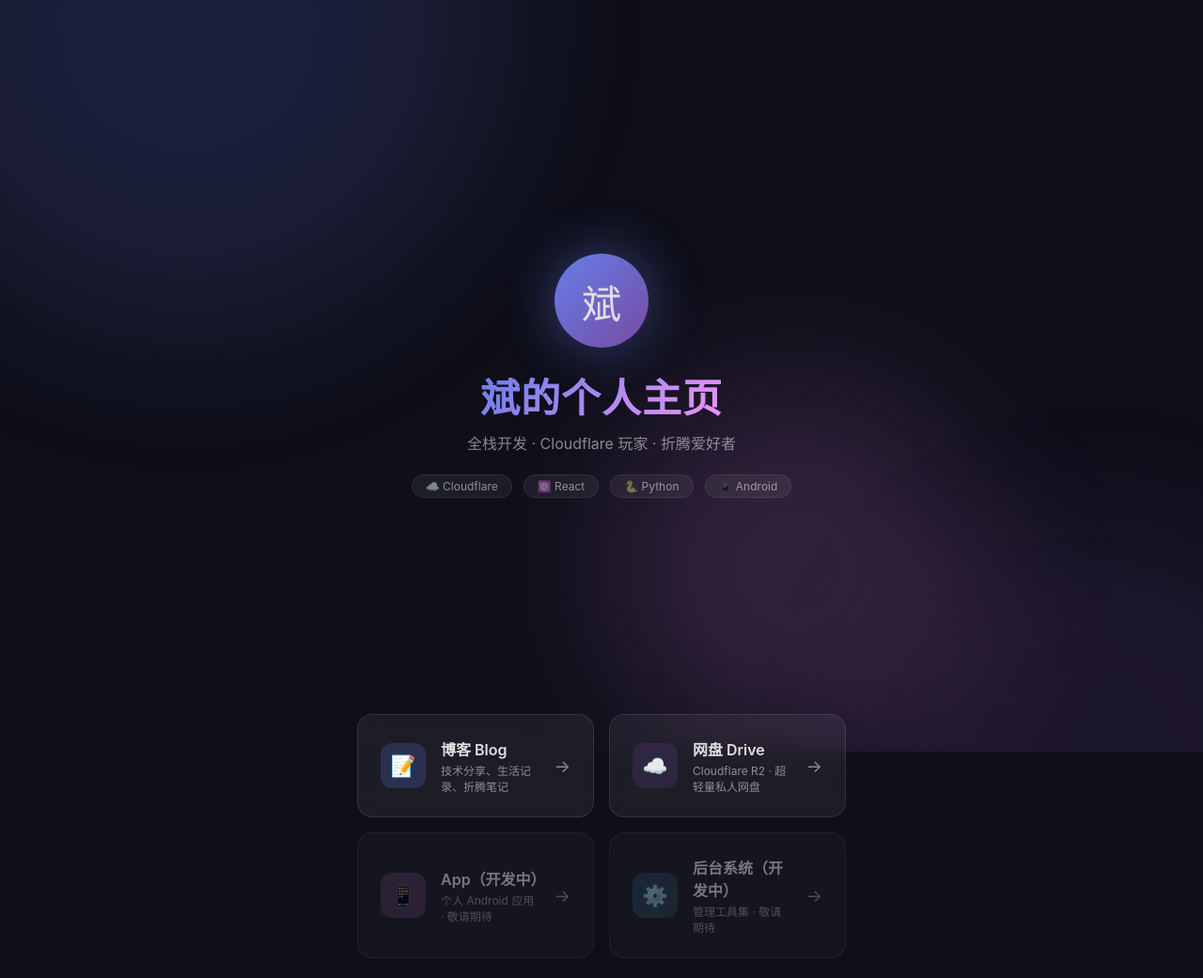
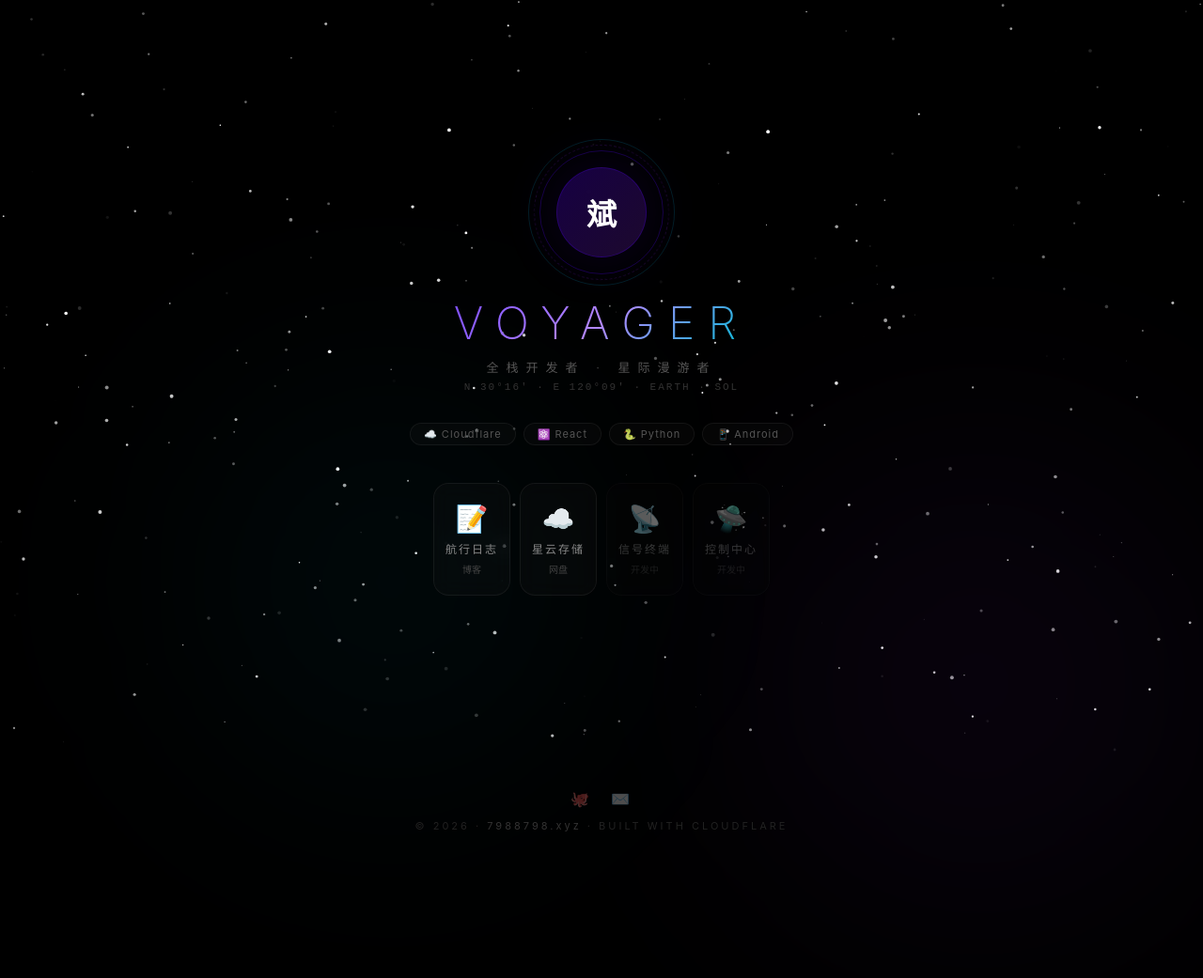
Before and after one commit to jingbeihai/homepage, a plain HTML site: page index.html in a window 1280 px wide. Shown: the top 1041 px of the page at 94% size. After the commit the page ends 918 px from the top, so only its background shows below. Drawn offline with Linux system fonts and the light colour scheme.

Commit message:
feat: space voyager theme - canvas starfield, nebula glow, orbiting avatar, cosmic gradient

```diff
--- a/index.html
+++ b/index.html
@@ -1,54 +1,60 @@
 <!DOCTYPE html>
-<html lang="zh-cn" data-theme="dark">
+<html lang="zh-cn">
 <head>
 <meta charset="UTF-8">
 <meta name="viewport" content="width=device-width, initial-scale=1.0">
-<title>斌的个人主页</title>
+<title>斌 · 星际漫游</title>
 <style>
   *, *::before, *::after { box-sizing: border-box; margin: 0; padding: 0; }
-
-  :root {
-    --bg: #0f0f1a;
-    --card-bg: rgba(255,255,255,0.06);
-    --card-border: rgba(255,255,255,0.1);
-    --card-hover: rgba(255,255,255,0.12);
-    --text: #e0e0e0;
-    --text-dim: rgba(255,255,255,0.5);
-    --accent: #667eea;
-    --accent2: #764ba2;
-  }
 
   body {
     font-family: -apple-system, BlinkMacSystemFont, "Segoe UI", "PingFang SC",
       "Microsoft YaHei", "Helvetica Neue", sans-serif;
-    background: var(--bg);
-    color: var(--text);
+    background: #000;
+    color: #e0e0e0;
     min-height: 100vh;
     overflow-x: hidden;
   }
 
-  .bg-anim {
+  /* ===== Stars ===== */
+  #stars-canvas {
     position: fixed; top: 0; left: 0;
     width: 100%; height: 100%;
-    z-index: 0; overflow: hidden;
-    pointer-events: none;
-  }
-  .bg-anim span {
-    position: absolute; border-radius: 50%;
-    filter: blur(80px); opacity: 0.15;
-    animation: float 20s infinite ease-in-out;
-  }
-  .bg-anim span:nth-child(1) { width: 600px; height: 600px; background: #667eea; top: -200px; left: -200px; animation-delay: 0s; }
-  .bg-anim span:nth-child(2) { width: 500px; height: 500px; background: #764ba2; bottom: -150px; right: -150px; animation-delay: -7s; }
-  .bg-anim span:nth-child(3) { width: 400px; height: 400px; background: #f093fb; top: 50%; left: 50%; animation-delay: -14s; }
-
-  @keyframes float {
-    0%, 100% { transform: translate(0,0) scale(1); }
-    25% { transform: translate(100px,-80px) scale(1.1); }
-    50% { transform: translate(-60px,120px) scale(0.9); }
-    75% { transform: translate(80px,60px) scale(1.05); }
+    z-index: 0; pointer-events: none;
   }
 
+  /* ===== Nebula ===== */
+  .nebula {
+    position: fixed; border-radius: 50%;
+    filter: blur(120px); pointer-events: none;
+    z-index: 0;
+  }
+  .nebula:nth-child(1) {
+    width: 800px; height: 800px;
+    background: radial-gradient(circle, rgba(74,0,224,0.12), transparent);
+    top: -200px; left: -200px;
+    animation: drift 30s infinite ease-in-out;
+  }
+  .nebula:nth-child(2) {
+    width: 600px; height: 600px;
+    background: radial-gradient(circle, rgba(142,45,226,0.08), transparent);
+    bottom: -150px; right: -100px;
+    animation: drift 25s infinite ease-in-out reverse;
+  }
+  .nebula:nth-child(3) {
+    width: 500px; height: 500px;
+    background: radial-gradient(circle, rgba(0,210,255,0.06), transparent);
+    top: 50%; left: 10%;
+    animation: drift 35s infinite ease-in-out;
+  }
+
+  @keyframes drift {
+    0%, 100% { transform: translate(0, 0); }
+    33% { transform: translate(100px, -80px); }
+    66% { transform: translate(-60px, 120px); }
+  }
+
+  /* ===== Hero ===== */
   .hero {
     position: relative; z-index: 1;
     min-height: 100vh;
@@ -57,142 +63,271 @@
     padding: 40px 20px; text-align: center;
   }
 
-  .avatar {
-    width: 100px; height: 100px; border-radius: 50%;
-    background: linear-gradient(135deg, #667eea, #764ba2);
+  /* ===== Avatar ===== */
+  .avatar-wrap {
+    width: 120px; height: 120px;
+    margin: 0 auto 28px;
+    position: relative;
     display: flex; align-items: center; justify-content: center;
-    font-size: 42px; margin-bottom: 20px;
-    box-shadow: 0 0 40px rgba(102,126,234,0.3);
-    animation: pulse 3s infinite ease-in-out;
   }
 
-  @keyframes pulse {
-    0%, 100% { box-shadow: 0 0 40px rgba(102,126,234,0.3); }
-    50% { box-shadow: 0 0 60px rgba(102,126,234,0.5); }
+  .avatar-ring {
+    position: absolute;
+    top: -6px; left: -6px;
+    width: 132px; height: 132px;
+    border-radius: 50%;
+    border: 1px solid rgba(74,0,224,0.3);
+    animation: orbit-1 4s linear infinite;
+  }
+  .avatar-ring:nth-child(2) {
+    top: -12px; left: -12px;
+    width: 144px; height: 144px;
+    border: 1px dashed rgba(142,45,226,0.2);
+    animation: orbit-1 7s linear infinite reverse;
+  }
+  .avatar-ring:nth-child(3) {
+    top: -18px; left: -18px;
+    width: 156px; height: 156px;
+    border: 1px solid rgba(0,210,255,0.15);
+    animation: orbit-1 10s linear infinite;
   }
 
-  .hero h1 {
-    font-size: 42px; font-weight: 800;
-    background: linear-gradient(135deg, #667eea, #f093fb);
-    -webkit-background-clip: text; -webkit-text-fill-color: transparent;
-    background-clip: text; margin-bottom: 8px; letter-spacing: 1px;
+  @keyframes orbit-1 {
+    to { transform: rotate(360deg); }
   }
 
-  .hero p { font-size: 16px; color: var(--text-dim); margin-bottom: 6px; }
-
-  .hero .tags {
-    display: flex; gap: 12px; margin-top: 16px;
-    flex-wrap: wrap; justify-content: center;
-  }
-  .hero .tags span {
-    padding: 4px 14px; border-radius: 20px; font-size: 12px;
-    background: rgba(255,255,255,0.06);
-    color: var(--text-dim); border: 1px solid rgba(255,255,255,0.08);
+  .avatar {
+    width: 96px; height: 96px;
+    border-radius: 50%;
+    display: flex; align-items: center; justify-content: center;
+    font-size: 32px; font-weight: 600;
+    background: linear-gradient(135deg, rgba(74,0,224,0.3), rgba(142,45,226,0.2));
+    border: 1px solid rgba(74,0,224,0.3);
+    box-shadow: 0 0 60px rgba(74,0,224,0.15);
+    color: white;
+    position: relative;
+    z-index: 1;
+    backdrop-filter: blur(4px);
   }
 
+  /* ===== Title ===== */
+  .hero h1 {
+    font-size: 48px;
+    font-weight: 200;
+    letter-spacing: 14px;
+    text-transform: uppercase;
+    margin-bottom: 8px;
+    background: linear-gradient(135deg, #7c4dff, #b388ff, #00bcd4);
+    -webkit-background-clip: text;
+    -webkit-text-fill-color: transparent;
+    background-clip: text;
+  }
+
+  .hero .subtitle {
+    font-size: 13px;
+    color: #555;
+    letter-spacing: 8px;
+    text-transform: uppercase;
+    margin-bottom: 6px;
+    font-weight: 300;
+  }
+
+  .hero .coord {
+    font-family: 'Courier New', monospace;
+    font-size: 11px;
+    color: #333;
+    margin-bottom: 32px;
+    letter-spacing: 2px;
+  }
+
+  /* ===== Tags ===== */
+  .tags {
+    display: flex; gap: 8px; justify-content: center;
+    flex-wrap: wrap; margin-bottom: 40px;
+  }
+  .tags span {
+    padding: 4px 14px;
+    border-radius: 20px;
+    font-size: 11px;
+    color: #555;
+    border: 1px solid rgba(255,255,255,0.06);
+    background: rgba(255,255,255,0.02);
+    letter-spacing: 1px;
+  }
+
+  /* ===== Cards ===== */
   .links {
-    position: relative; z-index: 1;
-    display: grid; grid-template-columns: repeat(auto-fit, minmax(240px, 1fr));
-    gap: 16px; max-width: 560px;
-    margin: -40px auto 60px; padding: 0 20px;
+    display: grid;
+    grid-template-columns: repeat(4, 1fr);
+    gap: 10px;
+    max-width: 520px;
+    margin: 0 auto;
   }
 
   .card {
-    background: var(--card-bg);
-    backdrop-filter: blur(12px);
-    border: 1px solid var(--card-border);
-    border-radius: 16px; padding: 24px;
-    text-decoration: none; color: var(--text);
-    transition: all 0.3s ease;
-    display: flex; align-items: center; gap: 16px;
-    position: relative; overflow: hidden;
+    padding: 20px 12px;
+    border: 1px solid rgba(255,255,255,0.06);
+    border-radius: 16px;
+    text-decoration: none;
+    color: #888;
+    transition: all 0.4s ease;
+    background: rgba(255,255,255,0.02);
+    backdrop-filter: blur(10px);
+    display: flex; flex-direction: column; align-items: center; gap: 6px;
+    position: relative;
+    overflow: hidden;
   }
 
-  .card::before {
-    content: ''; position: absolute; top: 0; left: 0;
-    width: 100%; height: 100%;
-    background: linear-gradient(135deg, rgba(102,126,234,0.1), rgba(118,75,162,0.05));
-    opacity: 0; transition: opacity 0.3s;
+  .card::after {
+    content: '';
+    position: absolute;
+    bottom: 0; left: 50%;
+    transform: translateX(-50%);
+    width: 0;
+    height: 2px;
+    background: linear-gradient(90deg, #7c4dff, #00bcd4);
+    transition: width 0.4s;
   }
 
-  .card:hover { background: var(--card-hover); transform: translateY(-4px); border-color: rgba(102,126,234,0.3); }
-  .card:hover::before { opacity: 1; }
-  .card:hover .card-arrow { transform: translateX(4px); color: var(--accent); }
+  .card:hover::after { width: 80%; }
 
-  .card-icon {
-    width: 48px; height: 48px; border-radius: 12px;
-    display: flex; align-items: center; justify-content: center;
-    font-size: 22px; flex-shrink: 0; position: relative; z-index: 1;
+  .card:hover {
+    border-color: rgba(124,77,255,0.3);
+    background: rgba(124,77,255,0.06);
+    transform: translateY(-6px) scale(1.02);
+    box-shadow: 0 20px 60px rgba(74,0,224,0.15);
+    color: #e0e0e0;
   }
-  .card-icon.blog { background: rgba(102,126,234,0.2); }
-  .card-icon.drive { background: rgba(118,75,162,0.2); }
-  .card-icon.app { background: rgba(240,147,251,0.2); }
-  .card-icon.tool { background: rgba(72,202,228,0.2); }
 
-  .card-info { flex: 1; min-width: 0; position: relative; z-index: 1; }
-  .card-info h3 { font-size: 16px; font-weight: 600; margin-bottom: 2px; }
-  .card-info p { font-size: 12px; color: var(--text-dim); }
+  .card .icon { font-size: 28px; display: block; }
+  .card .label { font-size: 12px; font-weight: 500; letter-spacing: 2px; }
+  .card .hint { font-size: 10px; color: #444; }
+  .card:hover .hint { color: #666; }
 
-  .card-arrow { font-size: 18px; color: var(--text-dim); position: relative; z-index: 1; transition: transform 0.3s; }
+  .card.coming { opacity: 0.4; }
+  .card.coming:hover { transform: none; box-shadow: none; border-color: rgba(255,255,255,0.06); color: #888; }
+  .card.coming:hover::after { width: 0; }
 
-  .card.coming-soon { opacity: 0.5; cursor: default; }
-  .card.coming-soon:hover { transform: none; background: var(--card-bg); }
+  /* ===== Footer ===== */
+  .footer {
+    position: relative; z-index: 1;
+    text-align: center; padding: 40px 20px 32px;
+    font-size: 11px; color: #222;
+    letter-spacing: 3px;
+  }
+  .footer a { color: #333; text-decoration: none; transition: color 0.3s; }
+  .footer a:hover { color: #7c4dff; }
+  .footer .social { display: flex; justify-content: center; gap: 20px; margin-bottom: 12px; }
+  .footer .social a { font-size: 16px; opacity: 0.3; transition: opacity 0.3s; }
+  .footer .social a:hover { opacity: 0.8; }
 
-  .footer { position: relative; z-index: 1; text-align: center; padding: 0 20px 40px; font-size: 13px; color: var(--text-dim); }
-  .footer a { color: var(--accent); text-decoration: none; }
-  .footer .social { display: flex; justify-content: center; gap: 16px; margin-bottom: 16px; }
-  .footer .social a { width: 40px; height: 40px; border-radius: 50%; background: var(--card-bg); border: 1px solid var(--card-border); display: flex; align-items: center; justify-content: center; font-size: 18px; transition: all 0.3s; }
-  .footer .social a:hover { background: var(--card-hover); transform: translateY(-2px); }
-
+  /* ===== Responsive ===== */
   @media (max-width: 480px) {
-    .hero h1 { font-size: 28px; }
-    .links { grid-template-columns: 1fr; }
-    .card { padding: 18px; }
+    .hero h1 { font-size: 28px; letter-spacing: 8px; }
+    .links { grid-template-columns: repeat(2, 1fr); gap: 8px; }
+    .card { padding: 16px 10px; }
   }
 </style>
 </head>
 <body>
-<div class="bg-anim"><span></span><span></span><span></span></div>
+
+<canvas id="stars-canvas"></canvas>
+<div class="nebula"></div>
+<div class="nebula"></div>
+<div class="nebula"></div>
 
 <section class="hero">
+  <div class="avatar-wrap">
+    <div class="avatar-ring"></div>
+    <div class="avatar-ring"></div>
+    <div class="avatar-ring"></div>
     <div class="avatar">斌</div>
-  <h1>斌的个人主页</h1>
-  <p>全栈开发 · Cloudflare 玩家 · 折腾爱好者</p>
+  </div>
+
+  <h1>VOYAGER</h1>
+  <div class="subtitle">全栈开发者 · 星际漫游者</div>
+  <div class="coord">N 30°16' · E 120°09' · EARTH · SOL</div>
+
   <div class="tags">
-    <span>☁️ Cloudflare</span><span>⚛️ React</span><span>🐍 Python</span><span>📱 Android</span>
+    <span>☁️ Cloudflare</span>
+    <span>⚛️ React</span>
+    <span>🐍 Python</span>
+    <span>📱 Android</span>
   </div>
-</section>
 
   <div class="links">
     <a class="card" href="https://blog.7988798.xyz" target="_blank">
-    <div class="card-icon blog">📝</div>
-    <div class="card-info"><h3>博客 Blog</h3><p>技术分享、生活记录、折腾笔记</p></div>
-    <span class="card-arrow">→</span>
+      <span class="icon">📝</span>
+      <span class="label">航行日志</span>
+      <span class="hint">博客</span>
     </a>
     <a class="card" href="https://drive.7988798.xyz" target="_blank">
-    <div class="card-icon drive">☁️</div>
-    <div class="card-info"><h3>网盘 Drive</h3><p>Cloudflare R2 · 超轻量私人网盘</p></div>
-    <span class="card-arrow">→</span>
+      <span class="icon">☁️</span>
+      <span class="label">星云存储</span>
+      <span class="hint">网盘</span>
     </a>
-  <a class="card coming-soon" href="#">
-    <div class="card-icon app">📱</div>
-    <div class="card-info"><h3>App（开发中）</h3><p>个人 Android 应用 · 敬请期待</p></div>
-    <span class="card-arrow">→</span>
+    <a class="card coming" href="#">
+      <span class="icon">📡</span>
+      <span class="label">信号终端</span>
+      <span class="hint">开发中</span>
     </a>
-  <a class="card coming-soon" href="#">
-    <div class="card-icon tool">⚙️</div>
-    <div class="card-info"><h3>后台系统（开发中）</h3><p>管理工具集 · 敬请期待</p></div>
-    <span class="card-arrow">→</span>
+    <a class="card coming" href="#">
+      <span class="icon">🛸</span>
+      <span class="label">控制中心</span>
+      <span class="hint">开发中</span>
     </a>
   </div>
+</section>
 
 <div class="footer">
   <div class="social">
     <a href="https://github.com/jingbeihai" target="_blank" title="GitHub">🐙</a>
     <a href="mailto:i@7988798.xyz" title="Email">✉️</a>
   </div>
-  <p>© 2026 Jingbeihai · Built with ☁️ Cloudflare &amp; ❤️</p>
-  <p style="margin-top:4px;font-size:11px;"><a href="https://7988798.xyz">7988798.xyz</a></p>
+  <p>© 2026 · <a href="https://7988798.xyz">7988798.xyz</a> · BUILT WITH CLOUDFLARE</p>
 </div>
+
+<script>
+  // Animated starfield with canvas
+  const canvas = document.getElementById('stars-canvas');
+  const ctx = canvas.getContext('2d');
+  let stars = [];
+  let W, H;
+
+  function resize() {
+    W = canvas.width = window.innerWidth;
+    H = canvas.height = window.innerHeight;
+  }
+  resize();
+  window.addEventListener('resize', resize);
+
+  // Create stars
+  for (let i = 0; i < 300; i++) {
+    stars.push({
+      x: Math.random() * W,
+      y: Math.random() * H,
+      r: Math.random() * 1.8 + 0.2,
+      a: Math.random(),
+      da: (Math.random() - 0.5) * 0.02,
+      speed: Math.random() * 0.15 + 0.02,
+    });
+  }
+
+  function draw() {
+    ctx.clearRect(0, 0, W, H);
+    stars.forEach(s => {
+      s.a += s.da;
+      if (s.a > 1 || s.a < 0.1) s.da *= -1;
+      s.y -= s.speed;
+      if (s.y < -10) { s.y = H + 10; s.x = Math.random() * W; }
+      ctx.beginPath();
+      ctx.arc(s.x, s.y, s.r, 0, Math.PI * 2);
+      ctx.fillStyle = `rgba(255,255,255,${s.a})`;
+      ctx.fill();
+    });
+    requestAnimationFrame(draw);
+  }
+  draw();
+</script>
 </body>
 </html>
```
Lines whose indentation alone changed are shown as unchanged.
